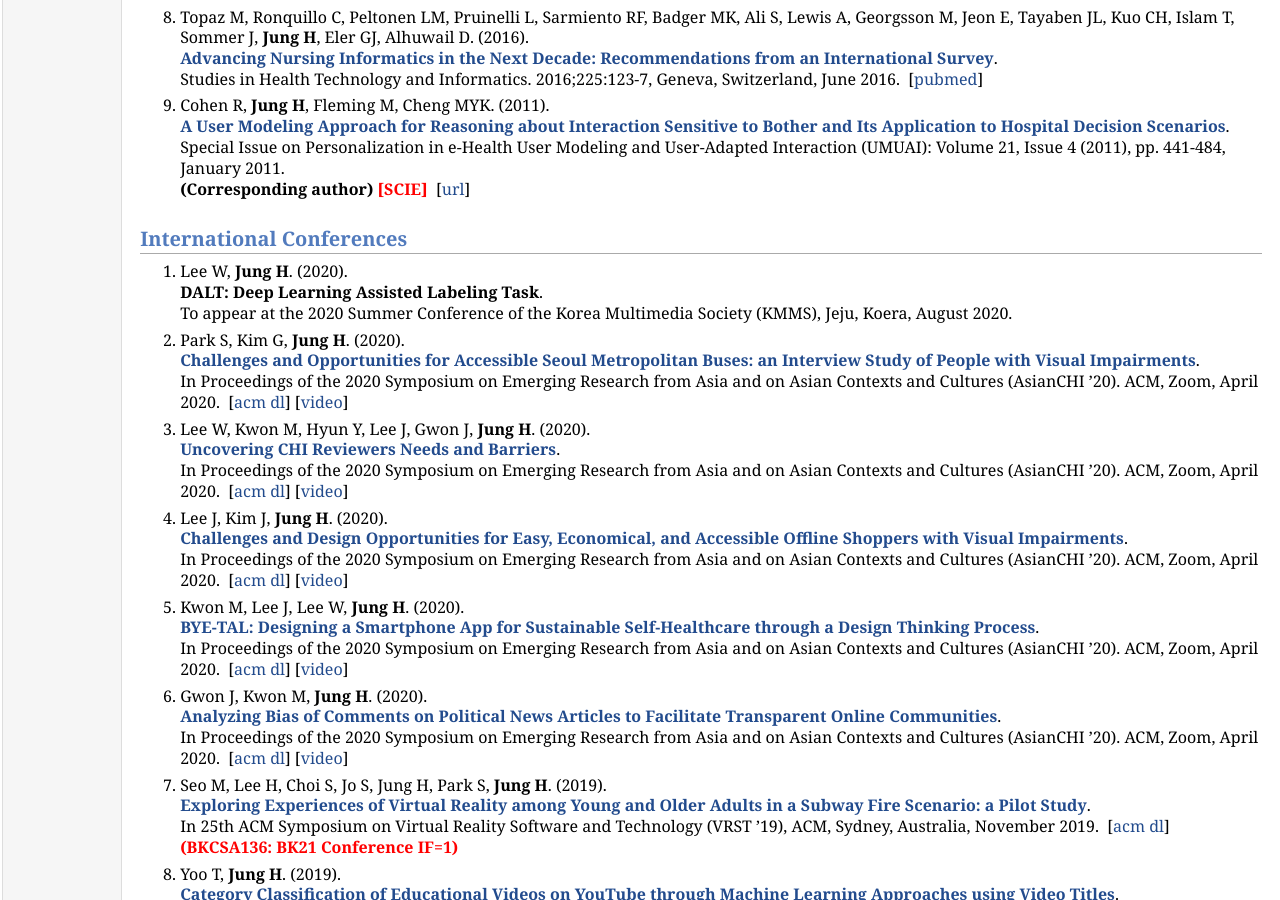
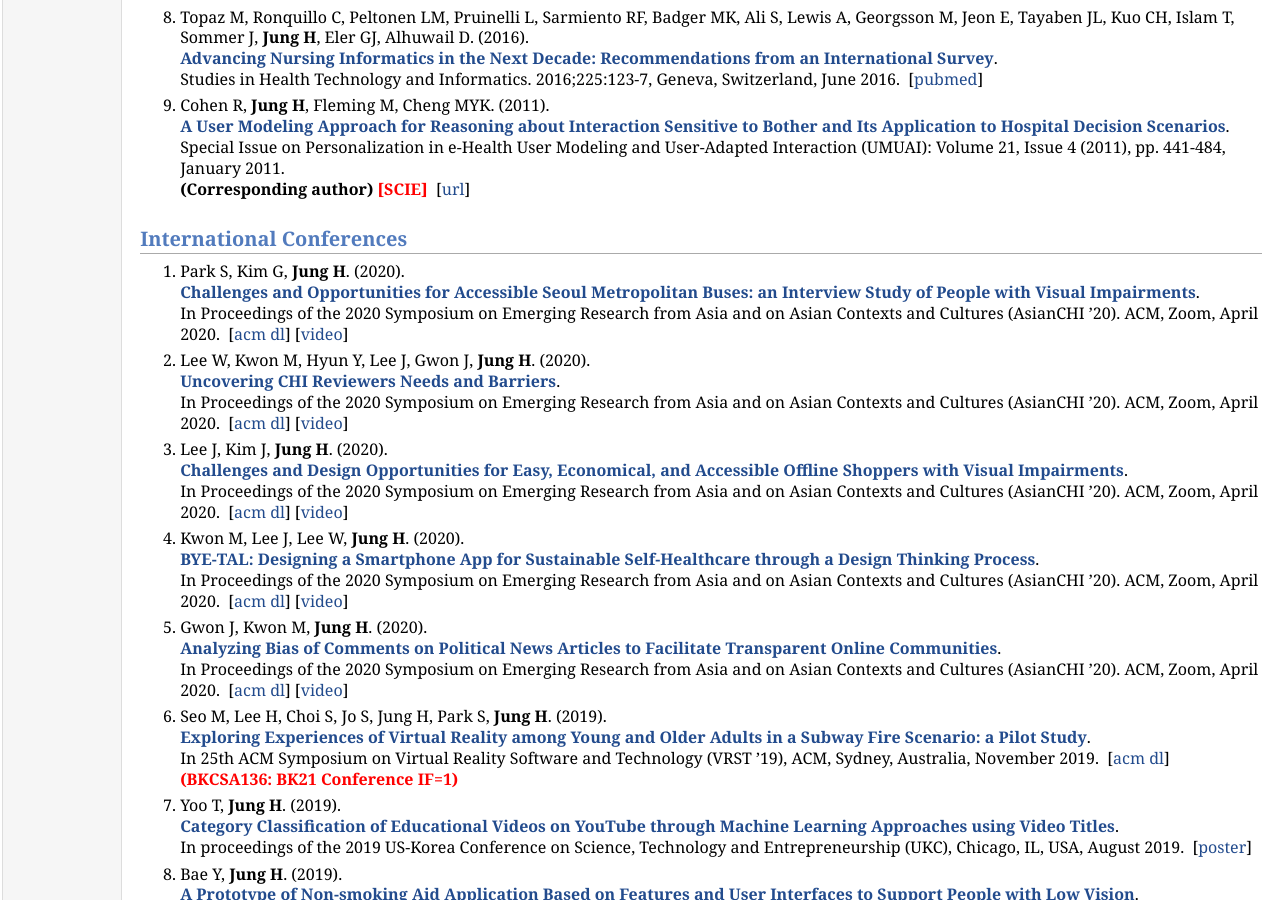
Before and after one commit to hcail/hcail-backup.github.io, a Jekyll site: the page pub/pub.html, which Jekyll copies as it is, in a window 1280 px wide and 900 px high, scrolled down 704 px. Built offline with Jekyll 4.4.1, drawn with Linux system fonts in a browser that asks for light colours.

Commit message:
inter conf modified

```diff
--- a/pub/pub.html
+++ b/pub/pub.html
@@ -80,12 +80,6 @@
 </ol>
 <h2>International Conferences</h2>
 <ol>
-  <li><p>Lee W, <b>Jung H</b>. (2020).
-  <br /><font size=+0.5><b>
-  DALT: Deep Learning Assisted Labeling Task</b></font>.
-  <br />To appear at the 2020 Summer Conference of the Korea Multimedia Society (KMMS), Jeju, Koera, August 2020.&nbsp;&nbsp;
-  </p>
-  </li>
   <li><p>Park S, Kim G, <b>Jung H</b>. (2020).
   <br /><font size=+0.5><b>
     <a href="http://hyunggujung.com/pub/papers/2020/asianchi20-spark.pdf">
```
Also changed, not shown: 1 other file.
